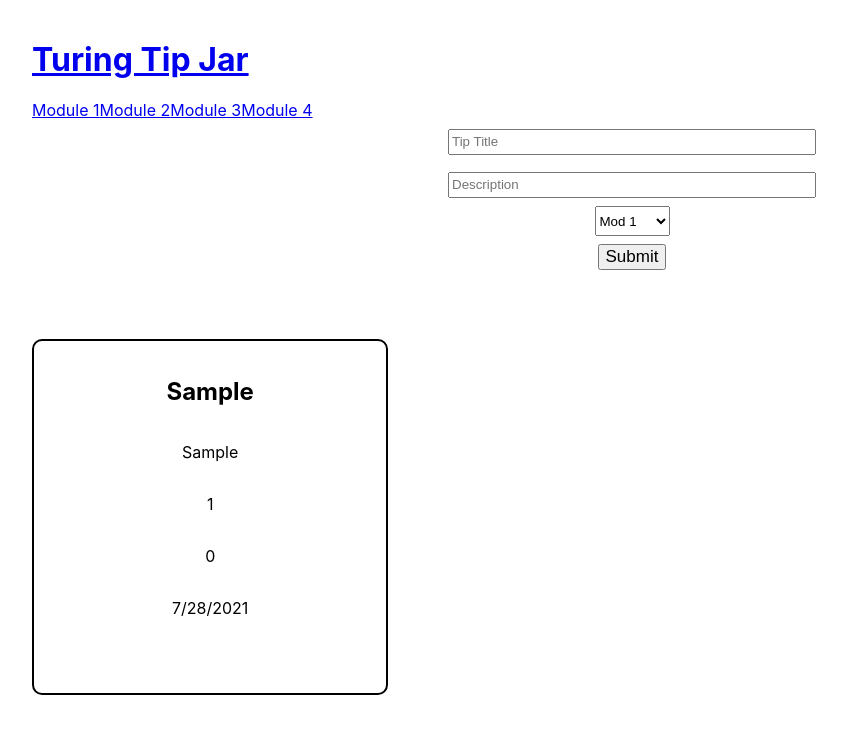
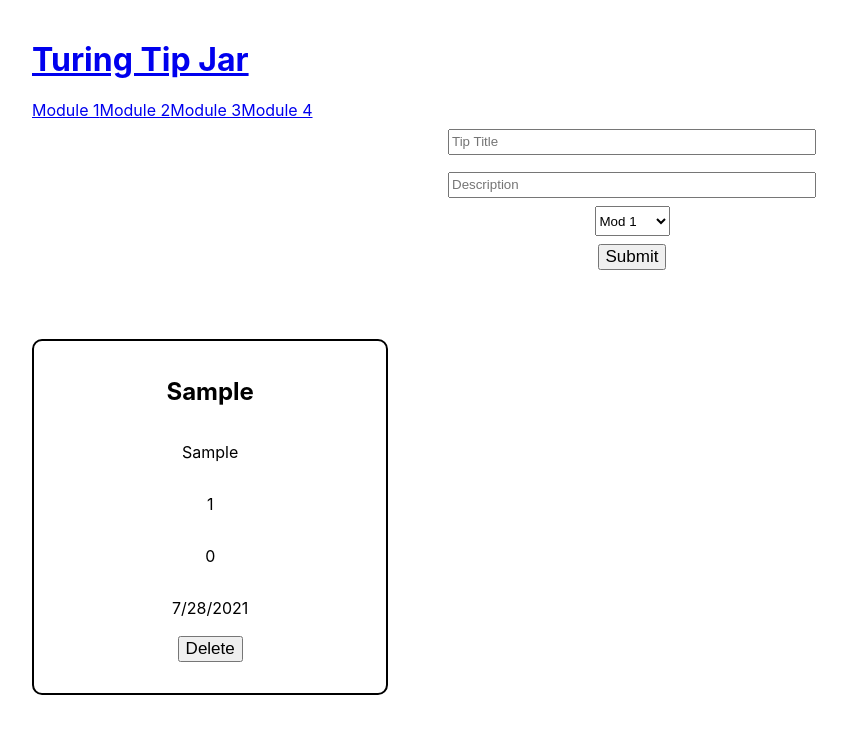
Before and after one commit to ShaunaMyers/turing-two-cents, a React (Create React App) app: page /module/1 in a window 1280 px wide. Both pictures are taken after typing "Sample", "Sample" into the empty fields and a click on the button "Submit". Shown: the top 734 px of the page, without its empty margins (8-855 px from the left). Built offline with nearby package versions, Linux system fonts and the light colour scheme; no server answers.

Commit message:
Delete functoinality persists of bugs

```diff
--- a/src/ApiCalls.js
+++ b/src/ApiCalls.js
@@ -19,11 +19,13 @@ export const addTip = (newTip) => {
 export const deleteTip = (id) => {
   return fetch('https://turingtwocentapi.herokuapp.com/', {
     method: 'DELETE',
+    mode: 'cors',
     headers: {
       'content-type': 'application/json',
     },
     body: JSON.stringify(id)
   })
   .then(response => response.json())
+  // .then(response => console.log(response,' : response in fetch call'))
   .catch(err => console.log(err))
 };
--- a/src/components/App/App.js
+++ b/src/components/App/App.js
@@ -1,5 +1,5 @@
 import React, { useState, useEffect } from 'react';
-import { getTips, addTip } from '../../ApiCalls';
+import { getTips, addTip, deleteTip } from '../../ApiCalls';
 import TipJar from '../TipJar/TipJar';
 import Form from '../Form/Form';
 import Error from '../Error/Error';
@@ -44,11 +44,15 @@ const App = () => {
     } else if (!advice.length && !error) {
        return <Loader/>
     } else {
-      return <TipJar tips={ advice } />
+      return <TipJar handleDelete={handleDelete} tips={ advice } />
     }
-
   }
 
+  const handleDelete = (id) => {
+    const filtered = advice.filter(tip => tip.id !== id)
+    setAdvice(filtered)
+    deleteTip(id)
+  }
 
   return (
     <main className='main'>
@@ -72,7 +76,7 @@ const App = () => {
           let selectedMod =  parseInt(match.params.num)
           let filtered = advice.filter(tip => tip.mod === selectedMod)
           return (
-            <TipJar tips={filtered}/>
+            <TipJar deleteTips={handleDelete} tips={filtered}/>
           )
         }}/>
         <Route path='/' render={() =>
--- a/src/components/TipCard/TipCard.js
+++ b/src/components/TipCard/TipCard.js
@@ -1,7 +1,7 @@
 import React from 'react';
 import './TipCard.css'
 
-const Tip = ({ id, title, description, mod, rating, date}) => {
+const Tip = ({ id, title, description, mod, rating, date, handleDelete}) => {
   return (
     <article className='tip-card'>
       <h2>{title}</h2>
@@ -9,6 +9,7 @@ const Tip = ({ id, title, description, mod, rating, date}) => {
       <p>{mod}</p>
       <p>{rating}</p>
       <p>{date}</p>
+      <button onClick={(e) => {handleDelete(id)}} className='delete'>Delete</button>
     </article>
   )
 }
--- a/src/components/TipJar/TipJar.js
+++ b/src/components/TipJar/TipJar.js
@@ -3,7 +3,7 @@ import React from 'react';
 import TipCard from '../TipCard/TipCard'
 import './TipJar.css';
 
-const TipJar = ({ tips }) => {
+const TipJar = ({ tips, handleDelete }) => {
   const allTips = tips.map(tip => {
     return (
       <TipCard
@@ -14,6 +14,7 @@ const TipJar = ({ tips }) => {
         mod={tip.mod}
         rating={tip.rating}
         date={tip.date}
+        handleDelete={handleDelete}
       />
     )
   });
```
